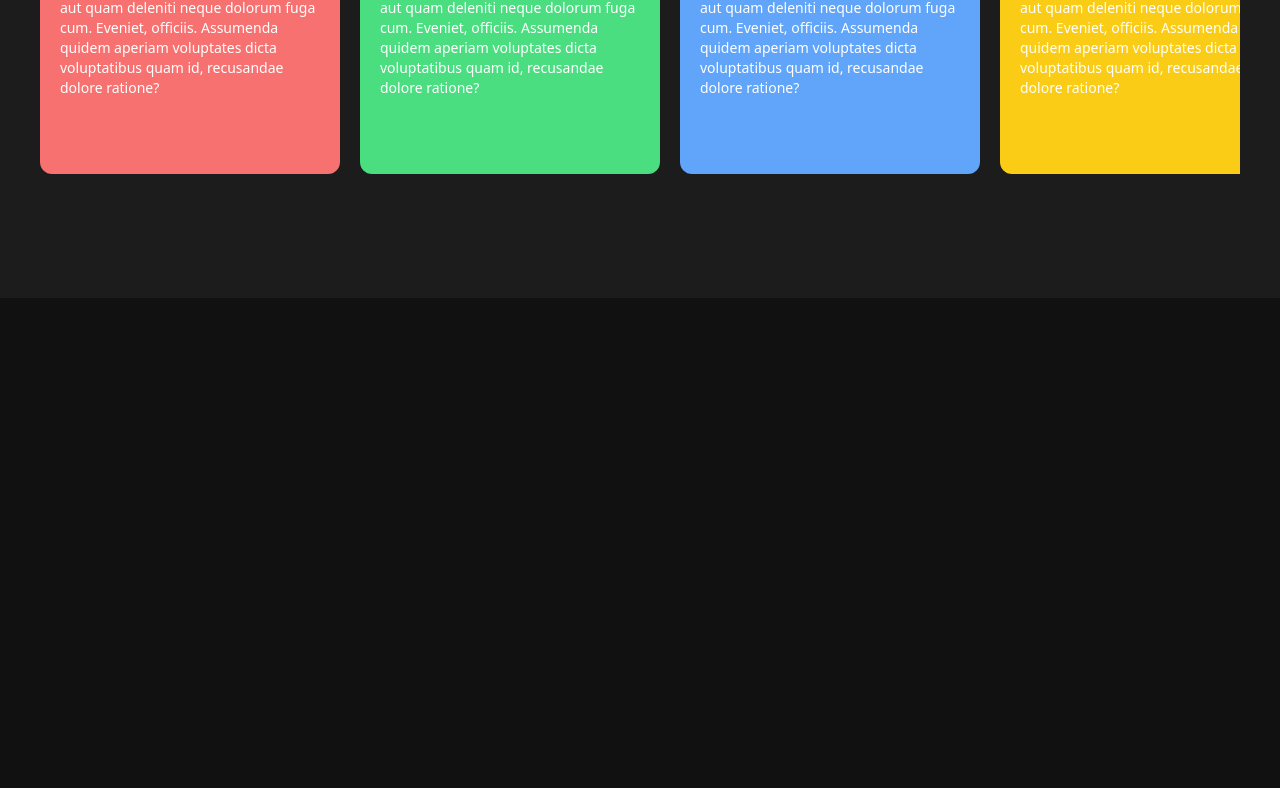
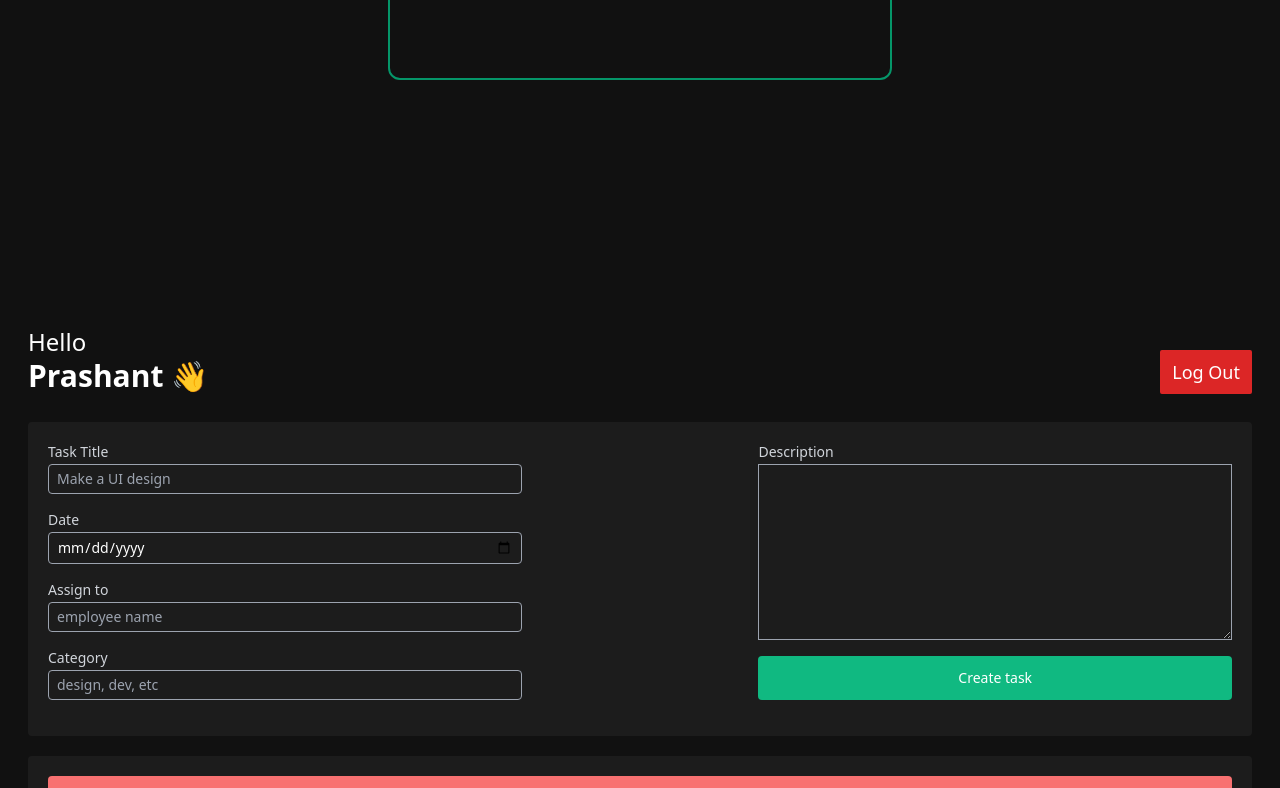
Before and after one commit to Hawk1430/Employee-Management-System, a React (Vite) app: page / in a window 1280 px wide. Shown: the part 502-1290 px from the top of the page. Before the commit the page ends 800 px from the top, so only its background shows below. Built offline with nearby package versions, Linux system fonts and the light colour scheme.

Commit message:
Made The Admin Dashboard and Added The Context Files

```diff
--- a/src/App.jsx
+++ b/src/App.jsx
@@ -2,12 +2,14 @@
 import React from "react";
 import Login from "./components/Auth/Login";
 import { EmployeeDashboard } from "./components/Dashboard/EmployeeDashboard";
+import AdminDashboard from "./components/Dashboard/AdminDashboard";
 
 const App = () => {
   return (
     <>
-      {/* <Login /> */}
-      <EmployeeDashboard />
+      <Login />
+      {/* <EmployeeDashboard /> */}
+      {<AdminDashboard />}
     </>
   );
 };
--- a/src/components/Auth/Login.jsx
+++ b/src/components/Auth/Login.jsx
@@ -14,7 +14,7 @@ const Login = () => {
   };
 
   return (
-    <div className="flex h-screen w-screen items-center justify-center">
+    <div className="text-white flex h-screen w-screen items-center justify-center">
       <div className="border-2 rounded-xl border-emerald-600 p-20">
         <form
           onSubmit={(e) => {
--- a/src/components/Dashboard/AdminDashboard.jsx
+++ b/src/components/Dashboard/AdminDashboard.jsx
@@ -0,0 +1,17 @@
+/* eslint-disable no-unused-vars */
+import React from "react";
+import Header from "../other/Header";
+import CreateTask from "../other/CreateTask";
+import AllTask from "../other/AllTask";
+
+const AdminDashboard = () => {
+  return (
+    <div className="h-screen w-full p-7">
+      <Header />
+      <CreateTask />
+      <AllTask />
+    </div>
+  );
+};
+
+export default AdminDashboard;
--- /dev/null
+++ b/src/components/other/AllTask.jsx
@@ -0,0 +1,44 @@
+/* eslint-disable no-unused-vars */
+import React from "react";
+
+const AllTask = () => {
+  return (
+    <div
+      id="allTask"
+      className="bg-[#1C1C1C] p-5 rounded mt-5 h-48 overflow-auto"
+    >
+      <div className="bg-red-400  py-2 px-4 flex justify-between mb-2 rounded">
+        <h2>Prashant</h2>
+        <h3>Make a UI Design</h3>
+        <h5>Status</h5>
+      </div>
+      <div className="bg-yellow-400 py-2 px-4 flex justify-between mb-2 rounded">
+        <h2>Prashant</h2>
+        <h3>Make a UI Design</h3>
+        <h5>Status</h5>
+      </div>
+      <div className="bg-green-400 py-2 px-4 flex justify-between mb-2 rounded">
+        <h2>Prashant</h2>
+        <h3>Make a UI Design</h3>
+        <h5>Status</h5>
+      </div>
+      <div className="bg-purple-400 py-2 px-4 flex justify-between mb-2 rounded">
+        <h2>Prashant</h2>
+        <h3>Make a UI Design</h3>
+        <h5>Status</h5>
+      </div>
+      <div className="bg-red-400 py-2 px-4 flex justify-between mb-2 rounded">
+        <h2>Prashant</h2>
+        <h3>Make a UI Design</h3>
+        <h5>Status</h5>
+      </div>
+      <div className="bg-green-400 py-2 px-4 flex justify-between mb-2 rounded">
+        <h2>Prashant</h2>
+        <h3>Make a UI Design</h3>
+        <h5>Status</h5>
+      </div>
+    </div>
+  );
+};
+
+export default AllTask;
--- /dev/null
+++ b/src/components/other/CreateTask.jsx
@@ -0,0 +1,60 @@
+/* eslint-disable no-unused-vars */
+import React from "react";
+
+const CreateTask = () => {
+  return (
+    <div className=" text-white p-5 bg-[#1C1C1C] mt-7 rounded">
+      <form className="flex flex-wrap w-full items-start justify-between">
+        <div className="w-[50%]">
+          <div>
+            <h3 className="text-sm text-gray-300 mb-0.5">Task Title</h3>
+            <input
+              className="text-sm py-1 px-2 w-4/5 rounded outline-none bg-transparent border-[1px] border-gray-400 mb-4"
+              type="text"
+              placeholder="Make a UI design"
+            />
+          </div>
+          <div>
+            <h3 className="text-sm text-gray-300 mb-0.5">Date</h3>
+            <input
+              className="text-sm py-1 px-2 w-4/5 rounded outline-none bg-transparent border-[1px] border-gray-400 mb-4"
+              type="date"
+            />
+          </div>
+          <div>
+            <h3 className="text-sm text-gray-300 mb-0.5">Assign to</h3>
+            <input
+              className="text-sm py-1 px-2 w-4/5 rounded outline-none bg-transparent border-[1px] border-gray-400 mb-4"
+              type="text"
+              placeholder="employee name"
+            />
+          </div>
+          <div>
+            <h3 className="text-sm text-gray-300 mb-0.5">Category</h3>
+            <input
+              className="text-sm py-1 px-2 w-4/5 rounded outline-none bg-transparent border-[1px] border-gray-400 mb-4"
+              type="text"
+              placeholder="design, dev, etc"
+            />
+          </div>
+        </div>
+
+        <div className="w-[40%] flex flex-col items-start">
+          <h3 className="text-sm text-gray-300 mb-0.5">Description</h3>
+          <textarea
+            className="w-full h-44 text-sm py-2 px-4 outline-none bg-transparent border-[1px] border-gray-400 "
+            name=""
+            id=""
+            cols={30}
+            rows={10}
+          ></textarea>
+          <button className="bg-emerald-500 py-3 hover:bg-emerald-600 px-5 rounded text-sm mt-4 w-full">
+            Create task
+          </button>
+        </div>
+      </form>
+    </div>
+  );
+};
+
+export default CreateTask;
--- a/src/components/other/Header.jsx
+++ b/src/components/other/Header.jsx
@@ -3,8 +3,8 @@ import React from "react";
 
 const Header = () => {
   return (
-    <div className="flex items-end justify-between">
-      <h1 className="text-2xl                   ">
+    <div className="text-white flex items-end justify-between">
+      <h1 className=" text-2xl                   ">
         Hello <br /> <span className="text-3xl font-semibold">Prashant 👋</span>
       </h1>
       <button className="bg-red-600 text-lg font-medium text-white px-3 py-2 rounded-sm">
--- a/src/context/AuthContext.jsx
+++ b/src/context/AuthContext.jsx
@@ -0,0 +1,8 @@
+/* eslint-disable react/prop-types */
+import React from "react";
+
+const AuthContext = ({ children }) => {
+  return <div>{children}</div>;
+};
+
+export default AuthContext;
--- a/src/context/TaskContext.jsx
+++ b/src/context/TaskContext.jsx
@@ -0,0 +1,8 @@
+/* eslint-disable react/prop-types */
+import React from "react";
+
+const TaskContext = ({ children }) => {
+  return <div>{children}</div>;
+};
+
+export default TaskContext;
--- a/src/index.css
+++ b/src/index.css
@@ -2,9 +2,6 @@
 @tailwind components;
 @tailwind utilities;
 
-* {
-  color: #fff;
-}
 body {
   background-color: #111;
 }
@@ -12,3 +9,7 @@ body {
 #tasklist::-webkit-scrollbar {
   display: none;
 }
+
+#allTask::-webkit-scrollbar {
+  display: none;
+}
--- a/src/main.jsx
+++ b/src/main.jsx
@@ -1,10 +1,17 @@
-import { StrictMode } from 'react'
-import { createRoot } from 'react-dom/client'
-import App from './App.jsx'
-import './index.css'
+import AuthContext from "./context/AuthContext.jsx";
+import TaskContext from "./context/TaskContext.jsx";
 
-createRoot(document.getElementById('root')).render(
+import { StrictMode } from "react";
+import { createRoot } from "react-dom/client";
+import App from "./App.jsx";
+import "./index.css";
+
+createRoot(document.getElementById("root")).render(
   <StrictMode>
-    <App />
-  </StrictMode>,
-)
+    <AuthContext>
+      <TaskContext>
+        <App />
+      </TaskContext>
+    </AuthContext>
+  </StrictMode>
+);
```
Also changed, not shown: eslint.config.js (+18 -17 lines).
